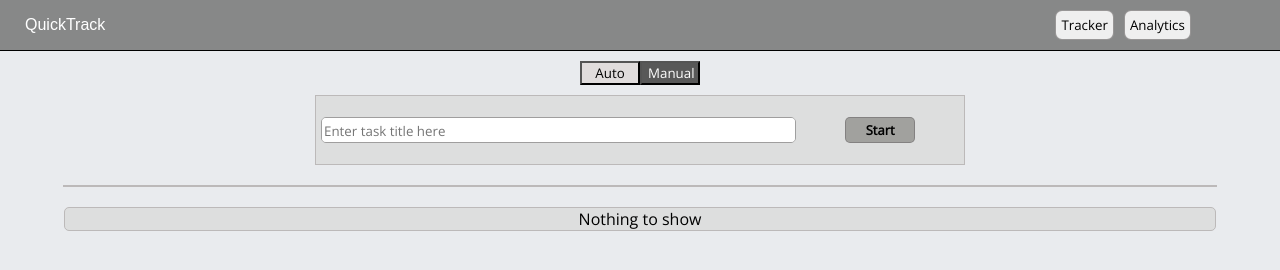
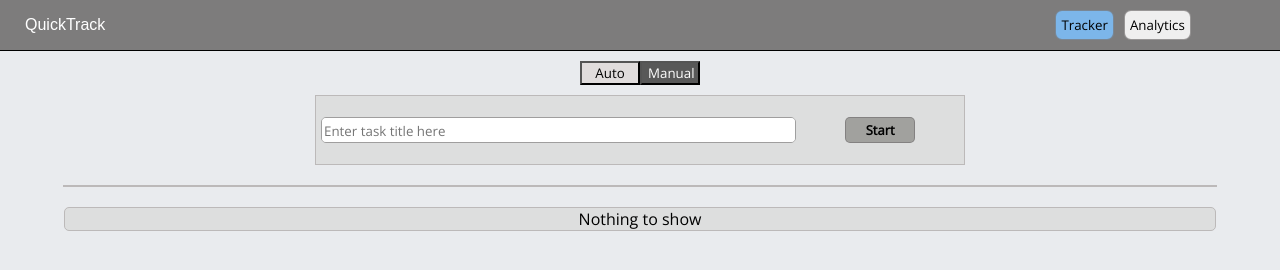
Before and after one commit to muhafiz5814/quicktrack, a website built with Vite: page src/index.html in a window 1280 px wide. Both pictures are taken after a click on the button "Tracker". Built offline with nearby package versions, Linux system fonts and the light colour scheme.

Commit message:
Make the nav buttons active and non-active.

```diff
--- a/src/css/style.css
+++ b/src/css/style.css
@@ -17,8 +17,11 @@ header{
   justify-content: space-between;
   align-items: center;
   border-bottom: 1px solid black;
-  background-color: rgba(101, 101, 101, 0.737);
+  background-color: rgba(125, 124, 124);
   color: white;
+  position: sticky;
+  top: 0;
+  z-index: 3;
 }
 
 #site-title{
@@ -38,6 +41,10 @@ header nav{
   padding: 5px;
   margin: 5px;
   border-radius: 7px;
+}
+
+.active1{
+  background-color:rgb(124, 182, 234);
 }
 
 #main-page{
--- a/src/index.html
+++ b/src/index.html
@@ -13,7 +13,7 @@
     <div id="site-title">QuickTrack</div>
     <nav>
       <div id="tracker-btn-box">
-        <button id="tracker-btn" class="nav-btn">Tracker</button>
+        <button id="tracker-btn" class="nav-btn active1">Tracker</button>
       </div>
       <div id="analytics-btn-box">
         <button id="analytics-btn" class="nav-btn">Analytics</button>
--- a/src/js/index.js
+++ b/src/js/index.js
@@ -48,6 +48,8 @@ startBtnEl.addEventListener("click", () => {
 trackerBtnEl.addEventListener("click", () => {
   chartDivEl.classList.add("display-none")
   mainPageEl.removeAttribute("style")
+  analyticsBtnEl.classList.remove("active1")
+  trackerBtnEl.classList.add("active1")
 })
 
 analyticsBtnEl.addEventListener("click", () => {
@@ -65,6 +67,8 @@ analyticsBtnEl.addEventListener("click", () => {
   })
   mainPageEl.setAttribute("style", `display: none;`)
   chartDivEl.classList.remove("display-none")
+  trackerBtnEl.classList.remove("active1")
+  analyticsBtnEl.classList.add("active1")
   console.log(data)
   showChart(data)
 })
```
